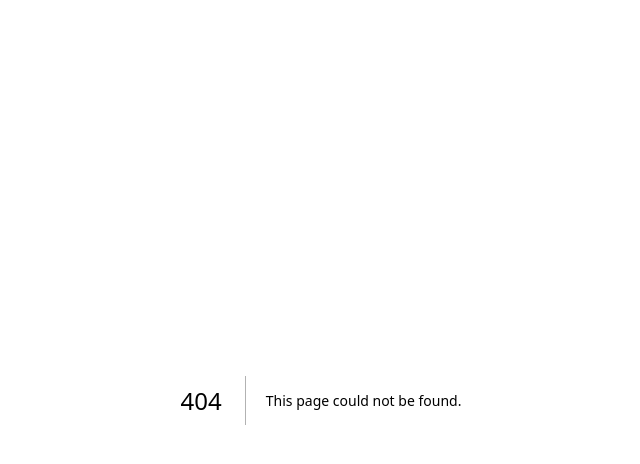
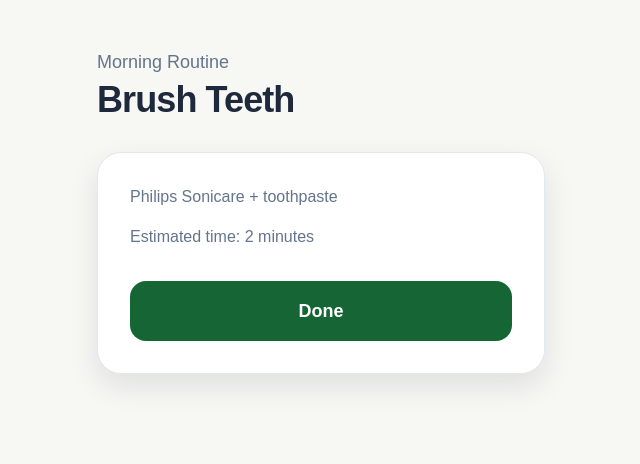
Before and after one commit to Seventhofthree/project-better, a Next.js app in the folder app/: page /morning in a window 1280 px wide. Before the commit this address had no page. Shown: the top 464 px of the page, without its empty margins (319-959 px from the left). Built offline with nearby package versions, Linux system fonts and the light colour scheme.

Commit message:
Add Morning Routine page

```diff
--- a/app/src/app/home/page.tsx
+++ b/app/src/app/home/page.tsx
@@ -1,3 +1,4 @@
+import Link from "next/link";
 import { Button } from "../../components/Button";
 import { Card } from "../../components/Card";
 import { StatusRow } from "../../components/StatusRow";
@@ -59,7 +60,9 @@ export default function HomeDashboard() {
             </p>
 
             <div className="mt-6">
-              <Button>Begin Morning Routine</Button>
+              <Link href="/morning">
+  <Button>Begin Morning Routine</Button>
+</Link>
             </div>
           </Card>
         </div>
--- /dev/null
+++ b/app/src/app/morning/page.tsx
@@ -0,0 +1,43 @@
+import { Card } from "../../components/Card";
+import { Button } from "../../components/Button";
+import { theme } from "../../lib/theme";
+
+export default function MorningRoutine() {
+  return (
+    <main
+      className="min-h-screen p-6"
+      style={{ backgroundColor: theme.colors.background }}
+    >
+      <div className="mx-auto max-w-md">
+        <header className="pt-6">
+          <p className="text-lg" style={{ color: theme.colors.textSecondary }}>
+            Morning Routine
+          </p>
+
+          <h1
+            className="mt-1 text-4xl font-bold tracking-tight"
+            style={{ color: theme.colors.textPrimary }}
+          >
+            Brush Teeth
+          </h1>
+        </header>
+
+        <div className="mt-8">
+          <Card>
+            <p className="text-base" style={{ color: theme.colors.textSecondary }}>
+              Philips Sonicare + toothpaste
+            </p>
+
+            <p className="mt-4 text-base" style={{ color: theme.colors.textSecondary }}>
+              Estimated time: 2 minutes
+            </p>
+
+            <div className="mt-8">
+              <Button>Done</Button>
+            </div>
+          </Card>
+        </div>
+      </div>
+    </main>
+  );
+}
```
